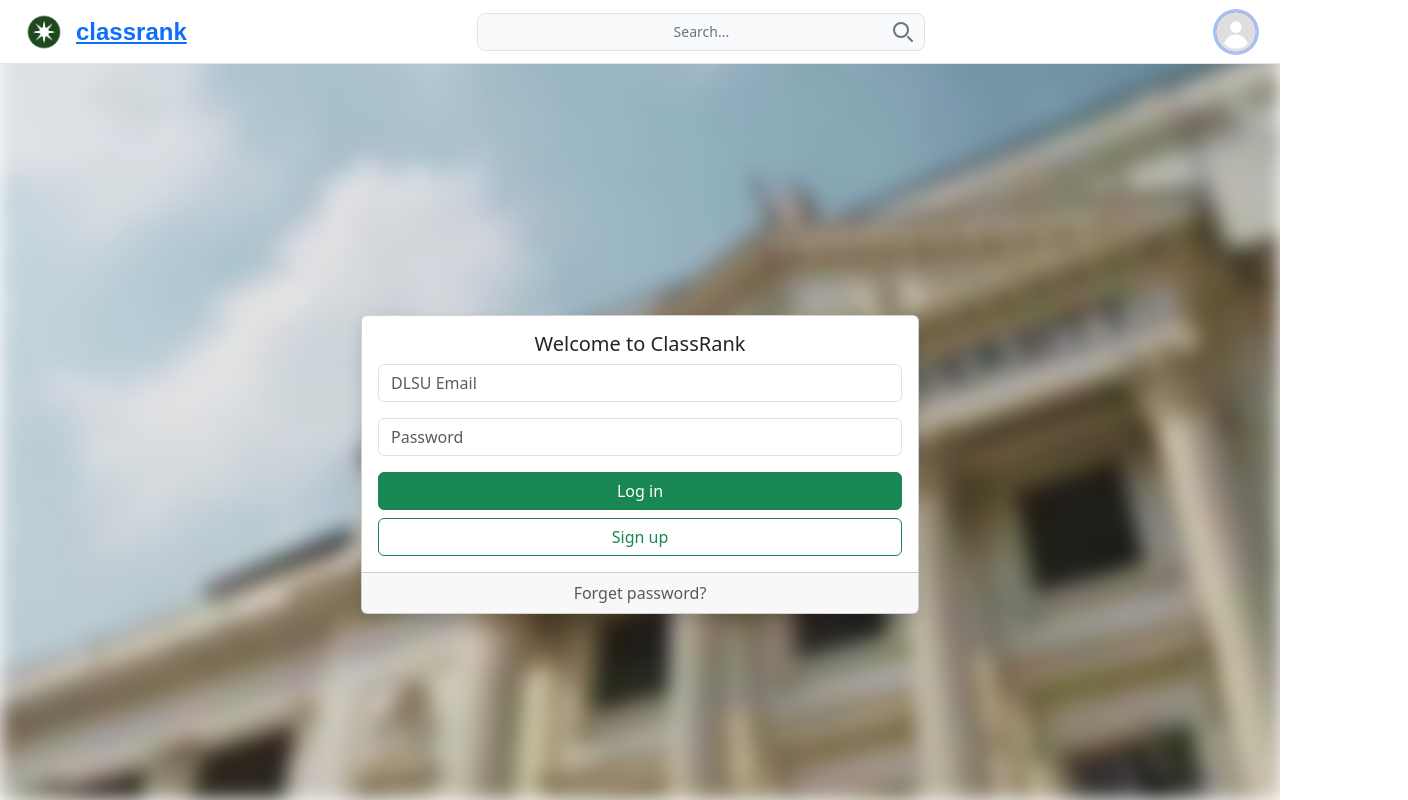
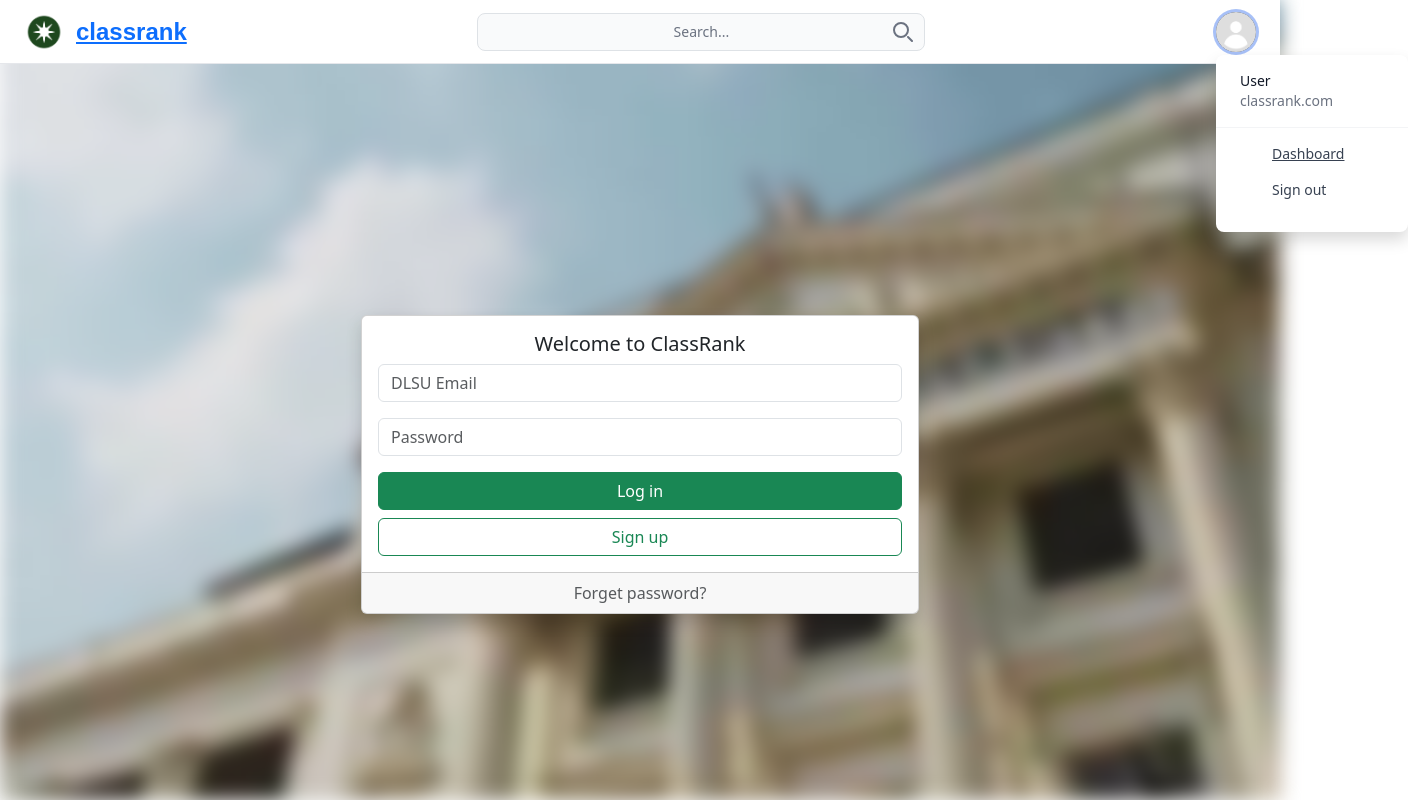
Before and after one commit to GenuinoVitto/class-rank, a Vue app: page /login in a window 1280 px wide. Both pictures are taken after a click on the button "Open user menu". Shown: the top 800 px of the page, 1408 px wide, since content can reach past the window. Built offline with nearby package versions, Linux system fonts and the light colour scheme; a web font is replaced by a local one.

Commit message:
fix(): navbar fixes, improved navigation

```diff
--- a/src/App.vue
+++ b/src/App.vue
@@ -1,15 +1,44 @@
 <script setup>
-import { RouterLink, RouterView } from 'vue-router'
+import { ref, onMounted } from 'vue'
+import { RouterLink, RouterView, useRouter } from 'vue-router'
+import axios from 'axios'
 import HomeView from './views/HomeView.vue';
 import HelloWorld from './components/HelloWorld.vue';
 import LoginView from './views/LoginView.vue';
+
+const router = useRouter()
+const toggleDropdown = ref(false)
+
+const signOut = async () => {
+  try {
+    // Assuming you are using JWT and you need to invalidate the token on the server
+    await axios.post('http://localhost:5173/signout', {}, { withCredentials: true })
+
+    // Clear user data from localStorage or any other storage
+    localStorage.removeItem('user')
+
+    // Redirect to login or home page
+    router.push('/login')
+  } catch (error) {
+    console.error('Error signing out:', error)
+  }
+}
+
+onMounted(() => {
+  const button = document.getElementById('user-menu-button')
+  const dropdown = document.getElementById('user-dropdown')
+
+  button.addEventListener('click', () => {
+    dropdown.classList.toggle('hidden')
+  })
+})
 </script>
 
 <template>
   <!-- NAVBAR -->
   <nav class="bg-white border-b border-gray-200 dark:bg-gray-900 sticky top-0 z-50 h-16">
     <div class="max-w-screen-xl flex items-center justify-between mx-auto h-full px-4">
-      <a href="/" class="flex items-center space-x-3 rtl:space-x-reverse">
+      <a href="/Threads" class="flex items-center space-x-3 rtl:space-x-reverse">
         <img src="/src/assets/logo-img.png" class="h-10" alt="ClassRank Logo" />
         <span class="self-center text-2xl font-semibold whitespace-nowrap dark:text-white logo-text">classrank</span>
       </a>
@@ -47,29 +76,23 @@ import LoginView from './views/LoginView.vue';
       </div>
 
       <!-- User -->
-      <div class="flex items-center md:order-3 space-x-3 md:space-x-0 rtl:space-x-reverse">
-        <button type="button" class="flex text-sm bg-gray-800 rounded-full focus:ring-4 focus:ring-gray-300 dark:focus:ring-gray-600" id="user-menu-button" aria-expanded="false" data-dropdown-toggle="user-dropdown" data-dropdown-placement="bottom">
+      <div class="flex items-center md:order-3 space-x-3 md:space-x-0 rtl:space-x-reverse relative">
+        <button type="button" class="flex text-sm bg-gray-800 rounded-full focus:ring-4 focus:ring-gray-300 dark:focus:ring-gray-600" id="user-menu-button" aria-expanded="false" data-dropdown-toggle="user-dropdown" data-dropdown-placement="bottom" href="views/ProfileView.vue">
           <span class="sr-only">Open user menu</span>
           <img class="w-10 h-10 rounded-full" src="/src/assets/blank-profile.png" alt="user photo">
         </button>
         <!-- Dropdown menu -->
-        <div class="z-50 hidden my-4 text-base list-none bg-white divide-y divide-gray-100 rounded-lg shadow dark:bg-gray-700 dark:divide-gray-600" id="user-dropdown">
+        <div class="absolute translate-y-28 z-50 hidden  text-base list-none bg-white divide-y divide-gray-100 rounded-lg shadow dark:bg-gray-700 dark:divide-gray-600" id="user-dropdown">
           <div class="px-4 py-3">
-            <span class="block text-sm text-gray-900 dark:text-white">Bonnie Green</span>
-            <span class="block text-sm text-gray-500 truncate dark:text-gray-400">name@flowbite.com</span>
+            <span class="block text-sm text-gray-900 dark:text-white">User</span>
+            <span class="block text-sm text-gray-500 truncate dark:text-gray-400">classrank.com</span>
           </div>
           <ul class="py-2" aria-labelledby="user-menu-button">
             <li>
-              <a href="#" class="block px-4 py-2 text-sm text-gray-700 hover:bg-gray-100 dark:hover:bg-gray-600 dark:text-gray-200 dark:hover:text-white">Dashboard</a>
+              <a href="/Threads" class="block px-4 py-2 text-sm text-gray-700 hover:bg-gray-100 dark:hover:bg-gray-600 dark:text-gray-200 dark:hover:text-white">Dashboard</a>
             </li>
             <li>
-              <a href="#" class="block px-4 py-2 text-sm text-gray-700 hover:bg-gray-100 dark:hover:bg-gray-600 dark:text-gray-200 dark:hover:text-white">Settings</a>
-            </li>
-            <li>
-              <a href="#" class="block px-4 py-2 text-sm text-gray-700 hover:bg-gray-100 dark:hover:bg-gray-600 dark:text-gray-200 dark:hover:text-white">Earnings</a>
-            </li>
-            <li>
-              <a href="#" class="block px-4 py-2 text-sm text-gray-700 hover:bg-gray-100 dark:hover:bg-gray-600 dark:text-gray-200 dark:hover:text-white">Sign out</a>
+              <button @click="signOut" class="block px-4 py-2 text-sm text-gray-700 hover:bg-gray-100 dark:hover:bg-gray-600 dark:text-gray-200 dark:hover:text-white">Sign out</button>
             </li>
           </ul>
         </div>
@@ -139,4 +162,8 @@ button:focus {
   outline: none;
   box-shadow: 0 0 0 3px rgba(37, 99, 235, 0.4);
 }
+
+#user-dropdown {
+  min-width: 12rem; /* Adjust as necessary */
+}
 </style>
```
